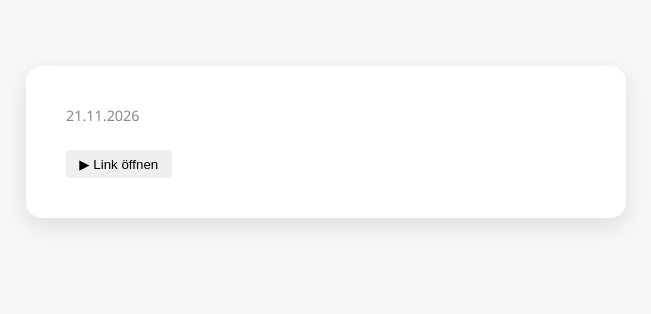
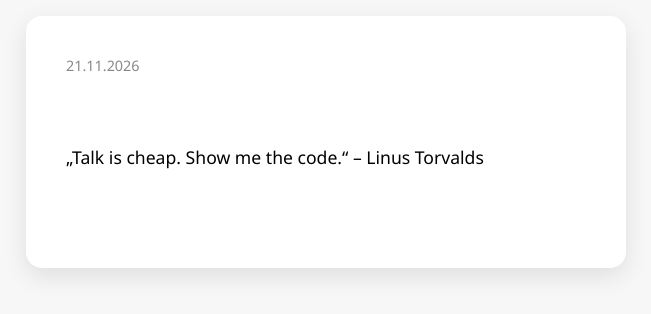
Before and after one commit to Mirony3/73-dy, a plain HTML site: page index.html in a window 1280 px wide. Shown: the part 258-572 px from the top of the page, without its empty margins (314-965 px from the left). Drawn offline with Linux system fonts and the light colour scheme.

Commit message:
Automatisch: Nachricht vom 2026-11-21

```diff
--- a/index.html
+++ b/index.html
@@ -11,7 +11,7 @@
     <div class="date" id="date"></div>
     <div class="message" id="message">
      <!-- MESSAGE_PLACEHOLDER -->
-https://www.tiktok.com/@kotvitsky_nikita/video/7192600823199763714
+„Talk is cheap. Show me the code.“ – Linus Torvalds
 <!-- /MESSAGE_PLACEHOLDER -->
     </div>
   </div>
```
